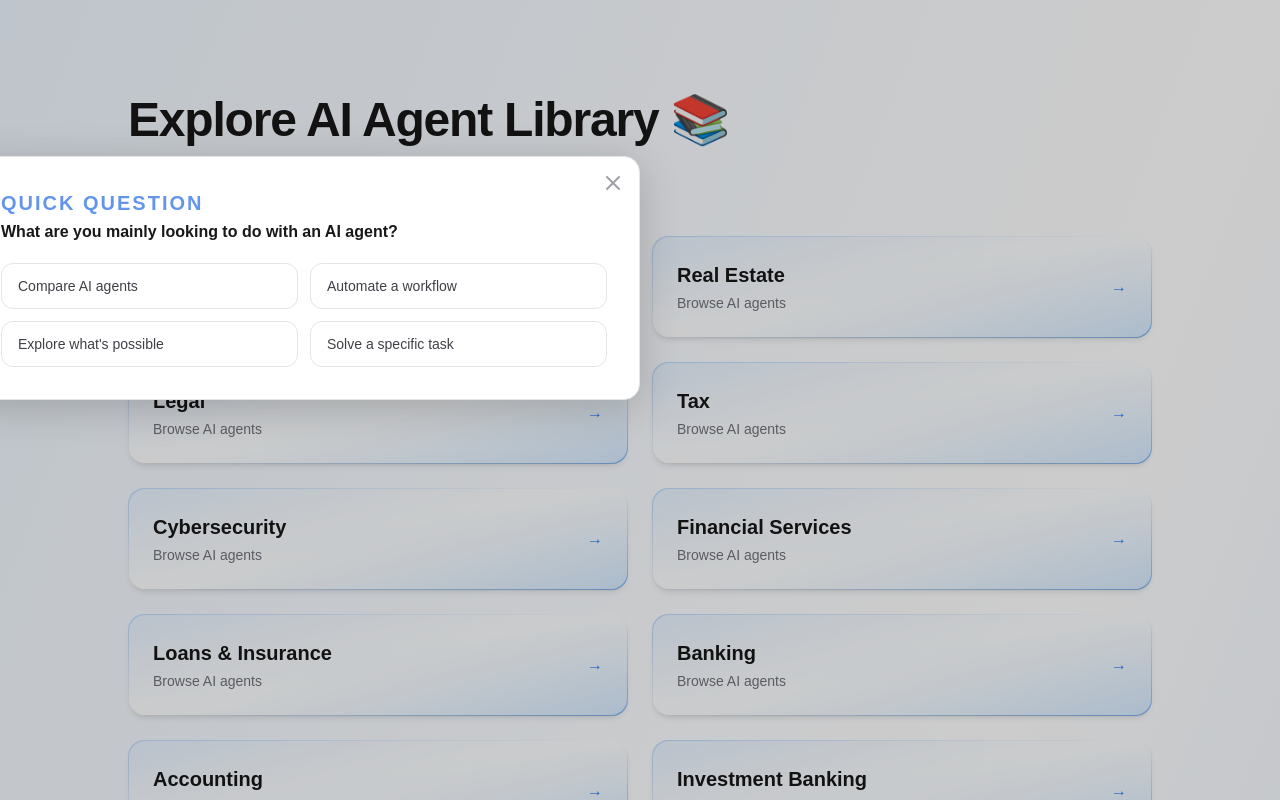
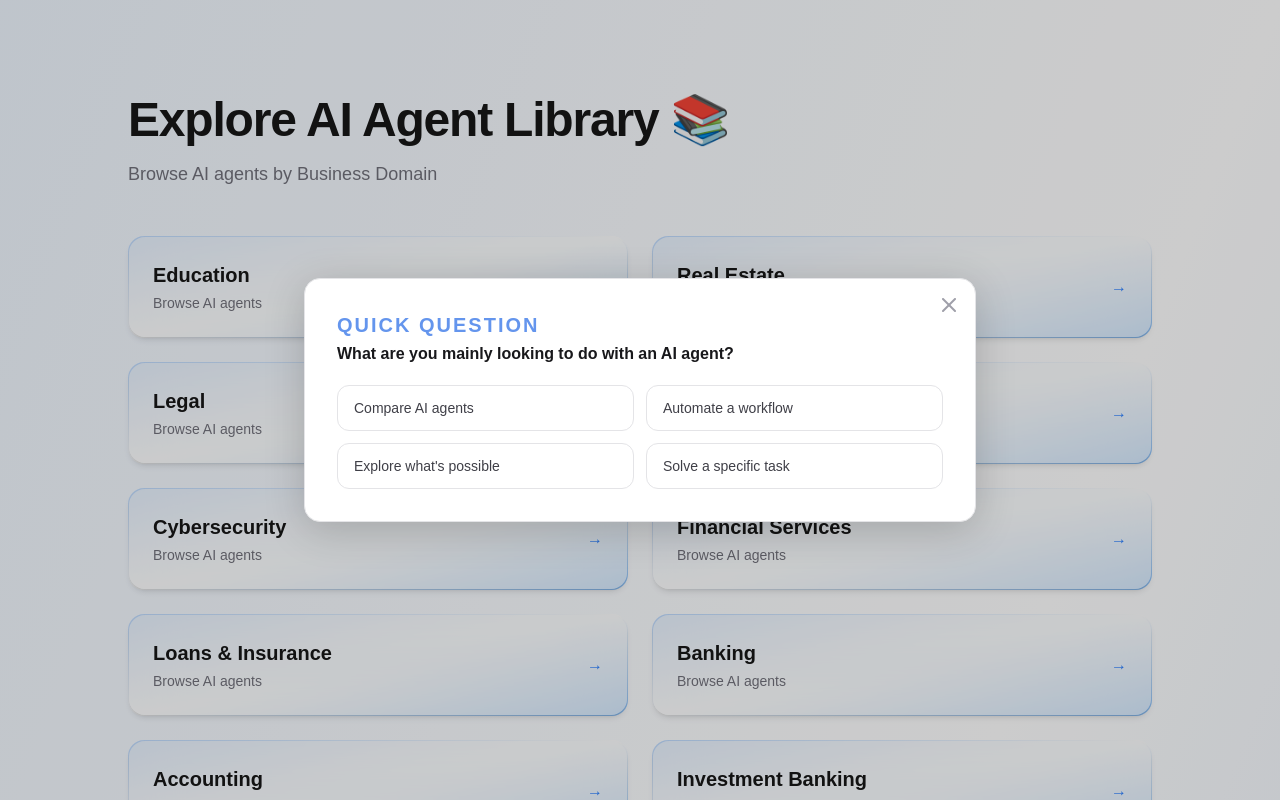
Before and after one commit to agenticlibai-site/agenticlib, a Next.js app: page /domains in a window 1280 px wide. Shown: the top 800 px of the page. Built offline with nearby package versions, Linux system fonts and the light colour scheme.

Commit message:
Update survey popup

```diff
--- a/components/SurveyPopup.tsx
+++ b/components/SurveyPopup.tsx
@@ -80,13 +80,14 @@ export default function SurveyPopup({ pageUrl }: { pageUrl: string }) {
       {/* Backdrop */}
       <div className="fixed inset-0 z-[9998] bg-black/20" />
 
-      {/* Popup */}
+      {/* Popup — flex wrapper handles centering, no transforms needed */}
+      <div className="fixed inset-0 z-[9999] flex items-center justify-center pointer-events-none">
       <div
         id="survey-popup"
         role="dialog"
         aria-modal="true"
         aria-label="Quick survey"
-        className="fixed z-[9999] top-1/2 left-1/2 -translate-x-1/2 -translate-y-1/2
+        className="pointer-events-auto relative
                    w-[90vw] max-w-2xl
                    rounded-2xl border border-zinc-200
                    bg-white shadow-[0_8px_40px_rgba(0,0,0,0.18)]
@@ -130,11 +131,12 @@ export default function SurveyPopup({ pageUrl }: { pageUrl: string }) {
           ))}
         </div>
       </div>
+      </div>
 
       <style>{`
         @keyframes surveyFadeIn {
-          from { opacity: 0; transform: translate(-50%, -48%); }
-          to   { opacity: 1; transform: translate(-50%, -50%); }
+          from { opacity: 0; transform: translateY(8px); }
+          to   { opacity: 1; transform: translateY(0); }
         }
       `}</style>
     </>
```
